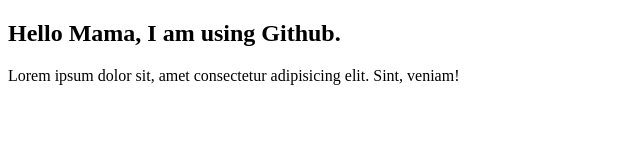
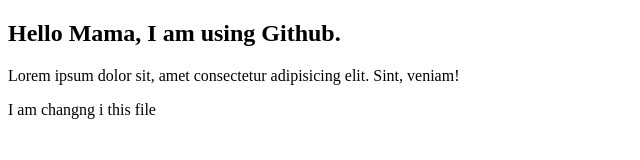
Before and after one commit to abdullahhimel/my-first-website, a plain HTML site: page index.html in a window 1280 px wide. Shown: the whole page, without its empty margins (0-640 px from the left). Drawn offline with Linux system fonts and the light colour scheme.

Commit message:
Update index.html

```diff
--- a/index.html
+++ b/index.html
@@ -8,5 +8,6 @@
 <body>
     <h2>Hello Mama, I am using Github.</h2>
     <p>Lorem ipsum dolor sit, amet consectetur adipisicing elit. Sint, veniam!</p>
+    <p>I am changng i this file</p>
 </body>
 </html>
```
